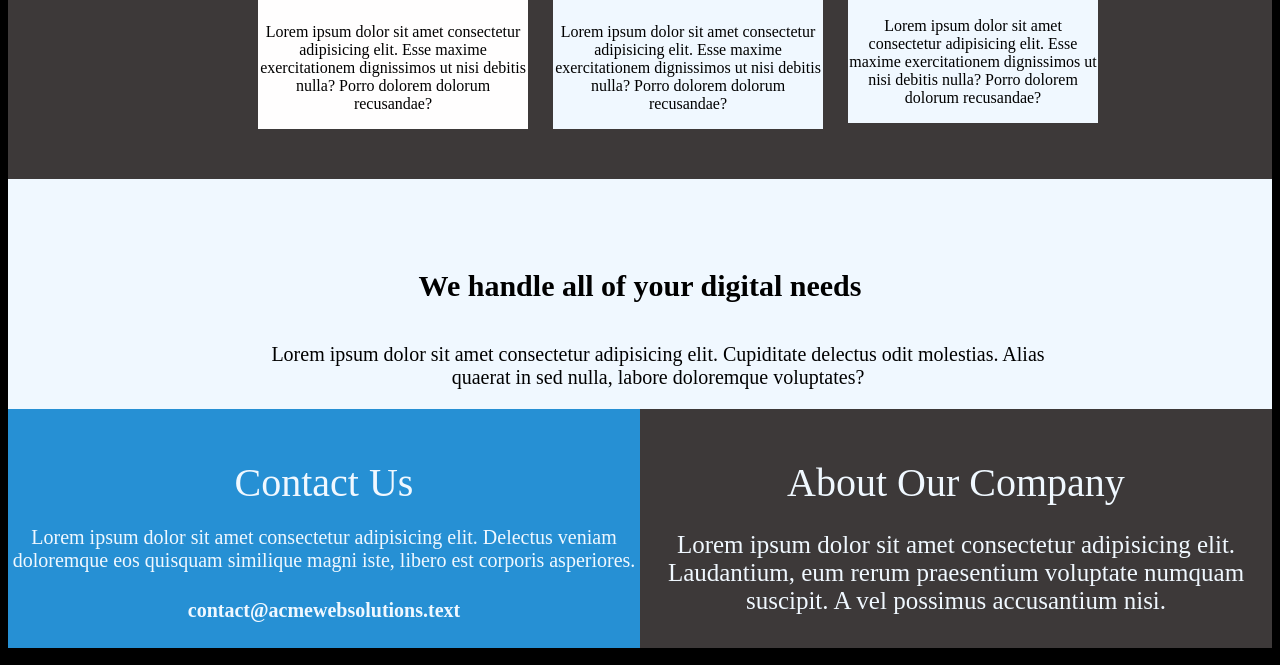
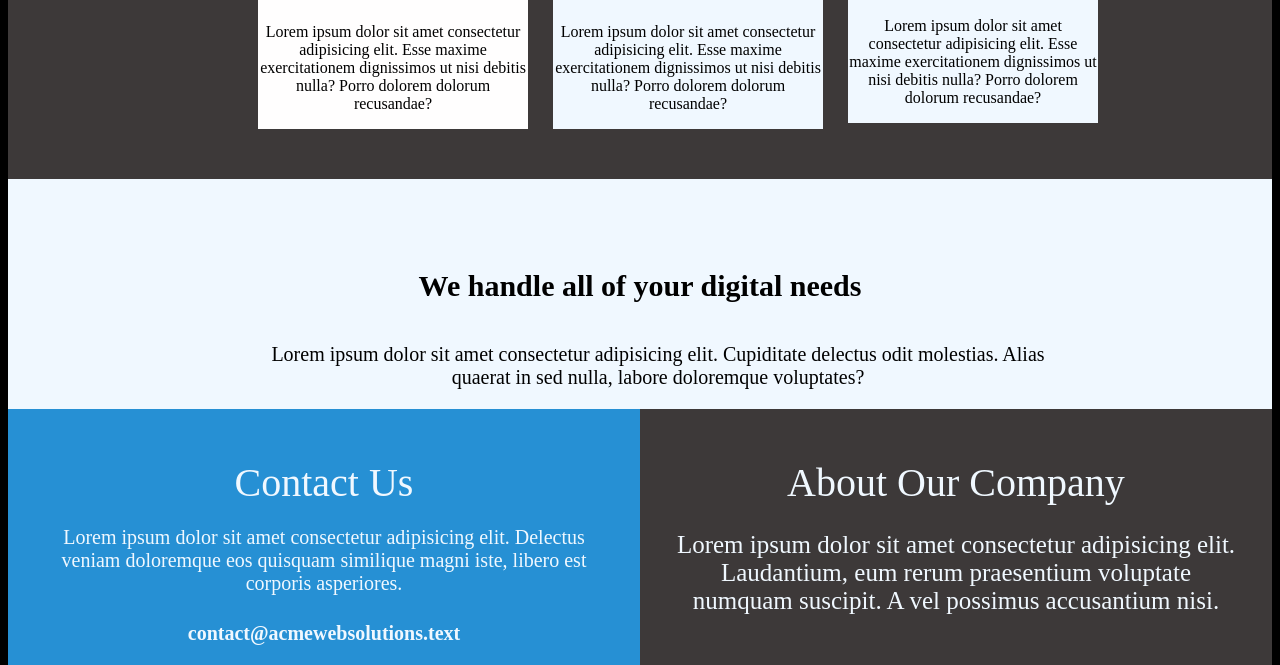
Before and after one commit to gsBullet/company-web, a plain HTML site: page index.html in a window 1280 px wide. Shown: the part 1065-1730 px from the top of the page. Drawn offline with Linux system fonts and the light colour scheme.

Commit message:
Add files via upload
file uploaded

```diff
--- a/style.css
+++ b/style.css
@@ -138,6 +138,7 @@ h4{
 }
 .contactus p{
     font-size: 20px;
+    padding: 0 30px;
 }
 .aboutcompany{
     overflow: hidden;
@@ -152,6 +153,7 @@ h4{
 
 .aboutcompany p{
     font-size: 25px;
+    padding: 0 30px;
 }
 .footeroption{
     display: inline-block;
```
